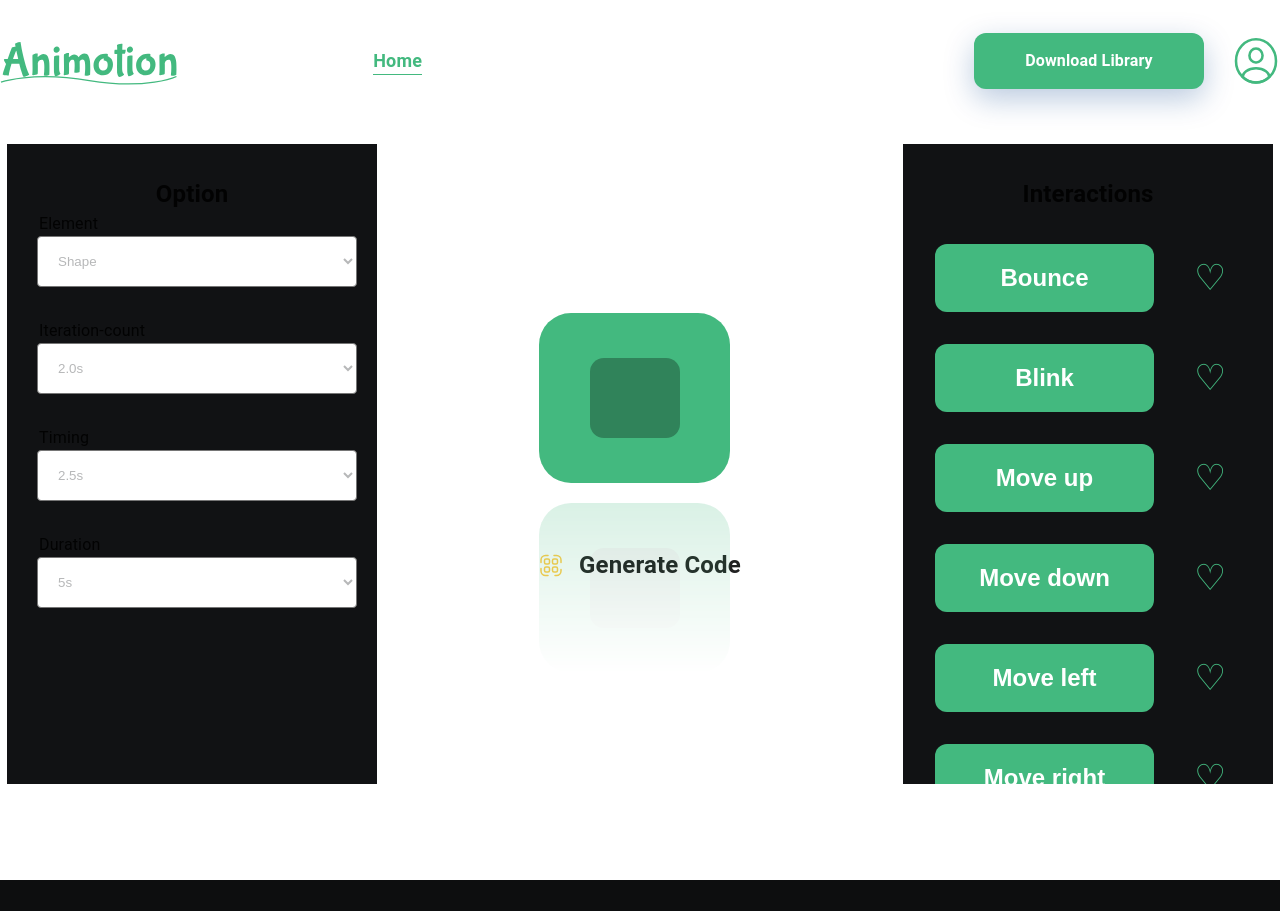
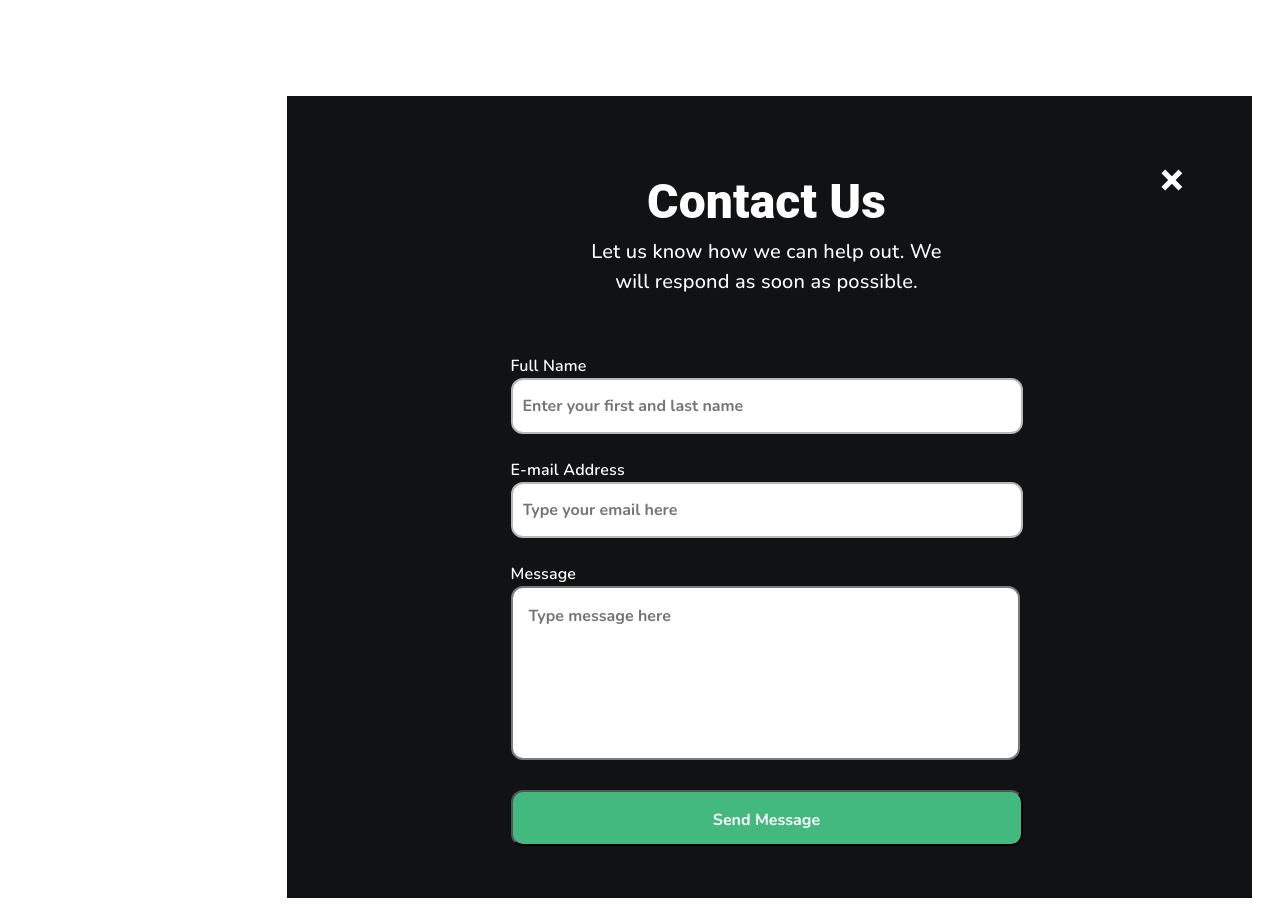
Before and after one commit to zuri-training/Anime-lib_T94-frontend-, a React (Create React App) app: page / in a window 1280 px wide. Shown: the top 911 px of the page. Built offline with nearby package versions, Linux system fonts and the light colour scheme.

Commit message:
contact page overlay done

```diff
--- a/src/App.js
+++ b/src/App.js
@@ -1,9 +1,10 @@
 // import Grid from '@mui/material/Grid'
-import HomePage from "./pages/home/home.page";
+import ContactPage from "./pages/contact/contact.page";
+// import HomePage from "./pages/home/home.page";
 import "./App.css";
 
 function App() {
-  return <HomePage />;
+  return <ContactPage />;
   // return (
   //     <Grid container direction="column">
   //       <div>coming soon!</div>
--- /dev/null
+++ b/src/pages/contact/contact.css
@@ -0,0 +1,187 @@
+@import url('https://fonts.googleapis.com/css2?family=Nunito:wght@400;500;600;700;800&display=swap');
+
+* {
+    margin: 0px;
+    padding: 0px;
+    box-sizing: border-box;
+
+}
+
+body {
+    height: 100vh;
+    font-family: 'Nunito', sans-serif;
+}
+
+
+.container {
+    width: 965px;
+    height: 802px;
+    margin-left: 287px;
+    margin-top: 96px;
+    background-color:#111214;
+
+}
+
+.outer {
+    position: absolute;
+    width: 913px;
+    height: 813px;
+    left: 310px;
+    display: flex;
+    flex-direction: column;
+    align-items: center;
+    margin-top: 50px;
+
+}
+
+.close {
+    color: white;
+    font-size: 45px;
+    font-weight: 600;
+    left: 850px;
+    right: 27%;
+    position: absolute;
+    cursor: pointer;
+    height: 24px;
+
+}
+
+
+.contact {
+    color: #fff;
+    width: 363.59px;
+    height: 138.11px;
+    left: 547.18px;
+    justify-content: center;
+    text-align: center;
+    margin-top: 20px;
+    align-items: center;
+
+}
+
+
+.head {
+    height: 71.03px;
+    font-style: normal;
+    font-weight: 800;
+    font-size: 48px;
+    align-items: center;
+
+}
+
+.txt {
+    font-family: 'Nunito', sans-serif;
+    font-style: normal;
+    font-weight: 500;
+    font-size: 20px;
+    text-align: center;
+
+}
+
+.action {
+    text-align: left;
+    margin-top: 50px;
+    color: #FFFFFF;
+    font-family: 'Nunito', sans-serif;
+    font-style: normal;
+    font-weight: 600;
+    font-size: 16px;
+    line-height: 150%;
+    align-items: center;
+
+}
+.msgbox ::placeholder {
+    font-family: 'Nunito', sans-serif;
+    font-weight: 700;
+    font-size: 16px;
+    line-height: 24px;
+}
+
+
+#fname {
+    padding: 10px 10px;
+    box-sizing: border-box;
+    display: flex;
+    flex-direction: row;
+    align-items: center;
+    width: 512px;
+    height: 56px;
+    border: 2.16073px solid #B7B8B9;
+    border-radius: 12px;
+    background: #FFFFFF;
+    flex: none;
+    order: 1;
+    flex-grow: 0;
+    color: #B7B8B9;
+    font-family: 'Nunito', sans-serif;
+    font-weight: 700;
+    font-size: 16px;
+    line-height: 24px;
+}
+
+#email {
+    padding: 10px 10px;
+    box-sizing: border-box;
+    display: flex;
+    flex-direction: row;
+    align-items: center;
+    width: 512px;
+    height: 56px;
+    border: 2.16073px solid #B7B8B9;
+    border-radius: 12px;
+    background: #FFFFFF;
+    flex: none;
+    order: 1;
+    flex-grow: 0;
+    color: #B7B8B9;
+    font-family: 'Nunito', sans-serif;
+    font-weight: 700;
+    font-size: 16px;
+    line-height: 24px;
+}
+
+
+.message {
+    padding: 16px;
+    box-sizing: border-box;
+    display: flex;
+    flex-direction: row;
+    width: 509px;
+    height: 174px;
+    border: 2.16px solid #7c7c7c;
+    border-radius: 12px;
+    background: #FFFFFF;
+    flex: none;
+    order: 1;
+    flex-grow: 0;
+    color: #B7B8B9;
+    resize: none;
+    margin-bottom: 30px;
+    font-family: 'Nunito', sans-serif;
+    font-weight: 700;
+    font-size: 16px;
+    line-height: 24px;
+
+}
+
+#submit {
+    padding: 16px 96px;
+    box-sizing: border-box;
+    display: flex;
+    flex-direction: row;
+    justify-content: center;
+    align-items: center;
+    gap: 16px;
+    width: 512px;
+    height: 56px;
+    border-radius: 12px;
+    background: #43B97F;
+    flex: none;
+    order: 2;
+    flex-grow: 0;
+    color: #FFFFFF;
+    font-family: 'Nunito', sans-serif;
+    font-weight: 700;
+    font-size: 16px;
+    line-height: 24px;
+}
--- /dev/null
+++ b/src/pages/contact/contact.page.js
@@ -0,0 +1,30 @@
+import './contact.css';
+
+export default function ContactPage () {
+    return (
+        <>
+        <div className="container" id="content">
+        <div className="outer">
+            <span className="close">&times;</span>
+
+            <div className="contact">
+                <h2 className="head">Contact Us</h2>
+                <p className="txt">Let us know how we can help out. We will respond as soon as possible. </p>
+            </div>
+            <form className="action">
+                <label for="fname">Full Name</label><br/>
+                <input type="text" id="fname" name="fname" placeholder="Enter your first and last name" required/><br/>
+                <label for="email">E-mail Address</label><br/>
+                <input type="email" id="email" name="email" placeholder="Type your email here" required/><br/>
+                <div className="msgbox">
+                <label for="message">Message</label><br/>
+                <textarea className="message" name="msg" placeholder="Type message here"></textarea>
+                <input type="submit" id="submit" value="Send Message"/>
+                </div>
+            </form>
+        </div>
+    </div>
+
+        </>
+    );
+}
```
Also changed, not shown: 2 other files (tests, documents, lock files or other folders).
